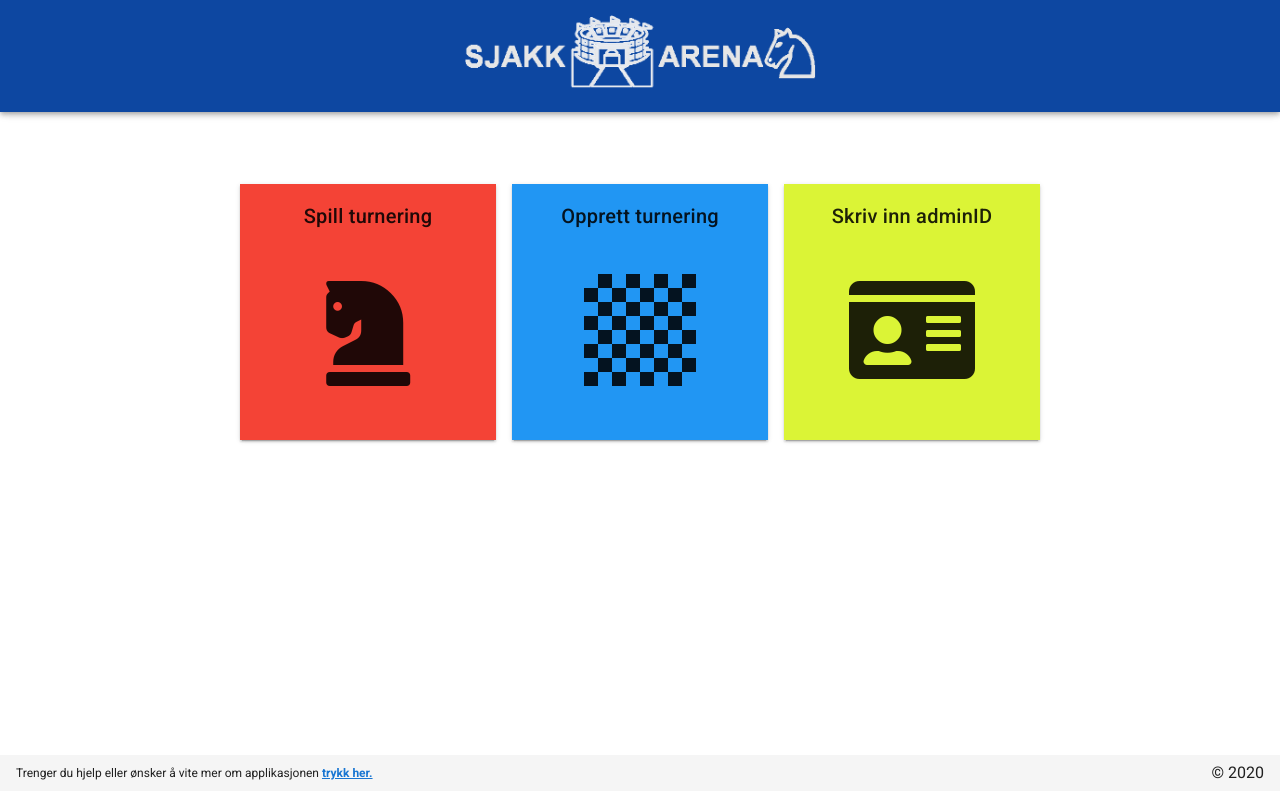
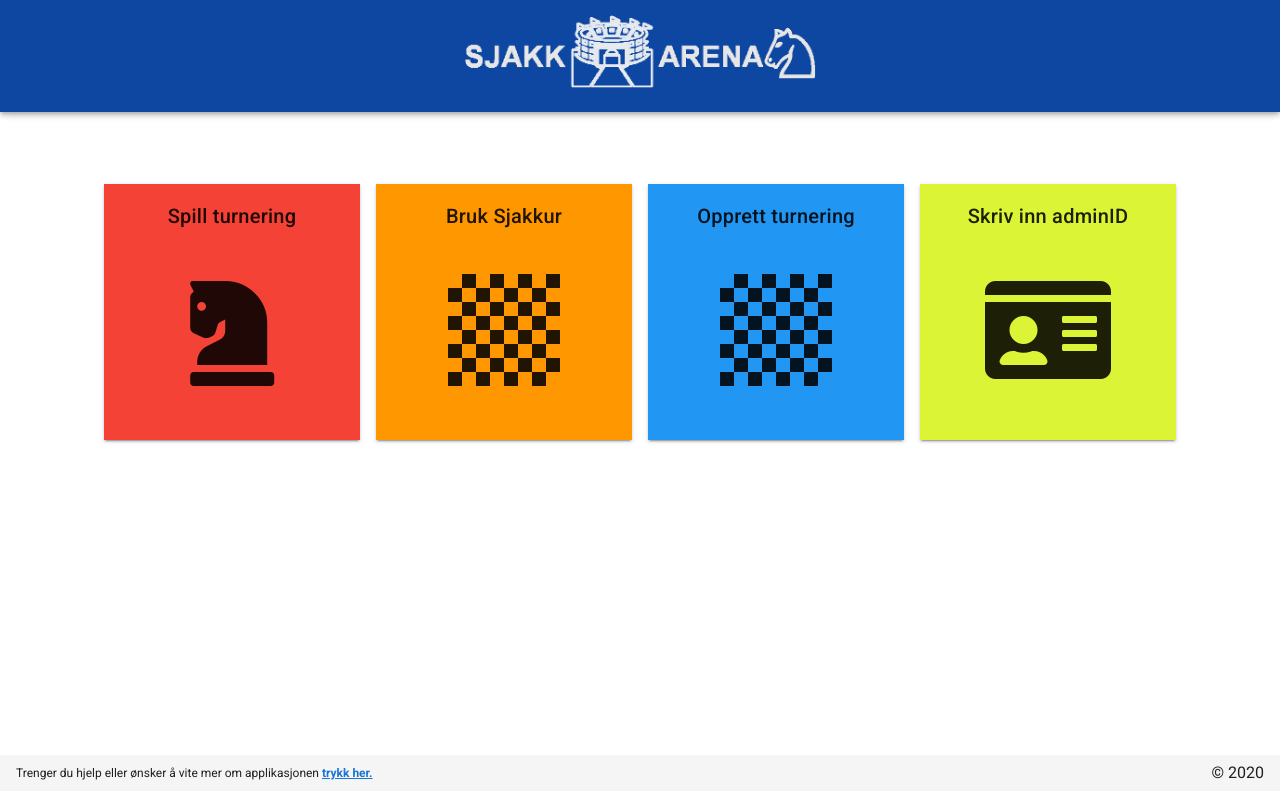
Before and after one commit to Severinzz/Sjakk-Arena-Frontend, a Vue app: page /chess-clock in a window 1280 px wide. Built offline with nearby package versions, Linux system fonts and the light colour scheme.

Commit message:
Added menuTile for clock
Do not know it orange is a good color here or not.

```diff
--- a/src/views/Home.vue
+++ b/src/views/Home.vue
@@ -6,6 +6,7 @@
             <v-col cols="12">
               <v-row align="center" justify="center">
                   <MenuTile tileText="Spill turnering" color="red" icon="fa-chess-knight" link="/enter-tourney"></MenuTile>
+                  <MenuTile tileText="Bruk Sjakkur" color="orange" icon="fa-chess-board" link="/chess-clock"></MenuTile> <!-- TODO: make our own clock logo -->
                   <MenuTile tileText="Opprett turnering" color="blue" icon="fa-chess-board" link="/tournament-creation"></MenuTile>
                   <MenuTile tileText="Skriv inn adminID" color="#dbf436" icon="fa-id-card" link="/enter-TID"></MenuTile>
               </v-row>
```
